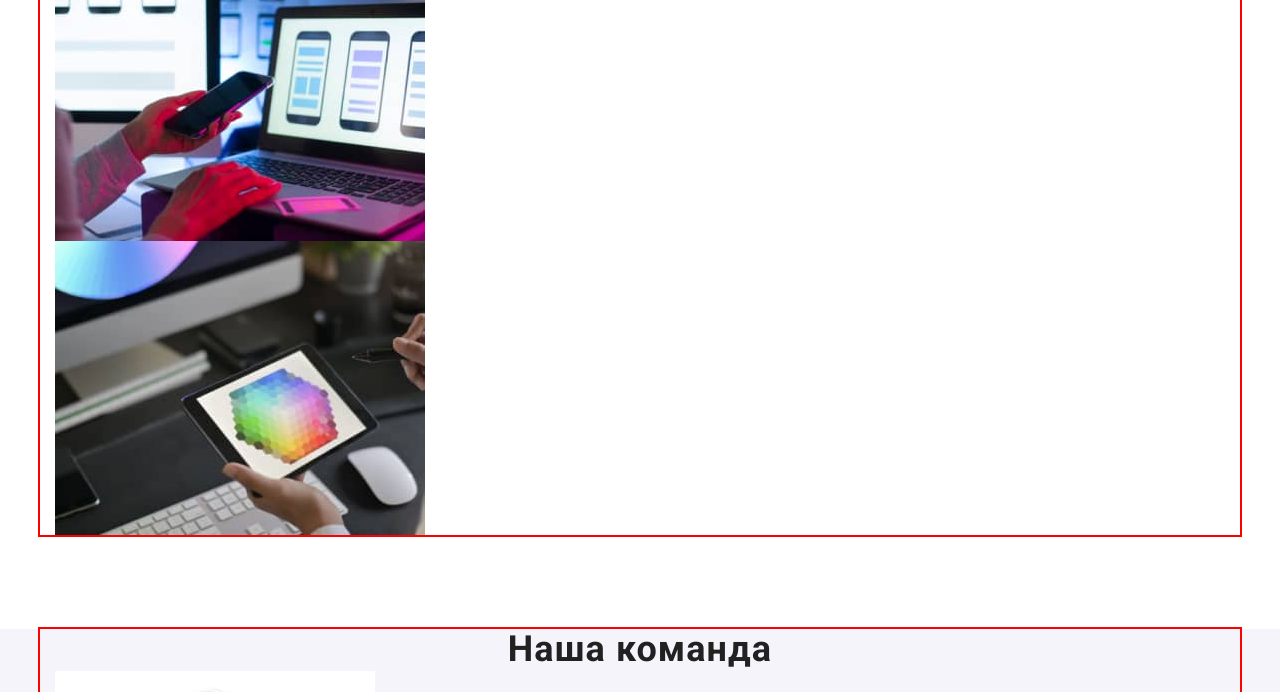
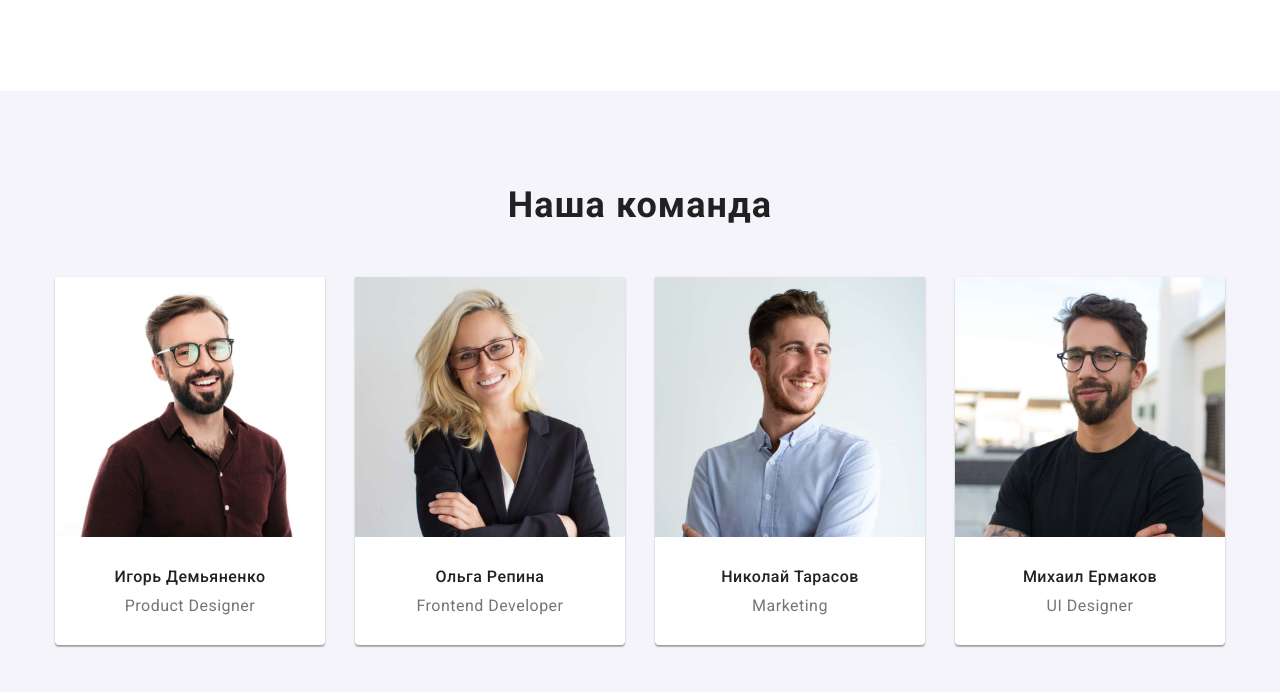
Before and after one commit to Salamandero/goit-markup-hw-03, a plain HTML site: page index.html in a window 1280 px wide. Shown: the part 1337-2029 px from the top of the page. Drawn offline with nearby package versions, Linux system fonts and the light colour scheme.

Commit message:
home page is ready
added margin/padding looks like to designe maket

```diff
--- a/css/styles.css
+++ b/css/styles.css
@@ -48,7 +48,7 @@ img {
   margin: 0 auto;
   padding-left: 15px;
   padding-right: 15px;
-  outline: 2px solid red;
+  /* outline: 2px solid red; */
 }
 .section{
   padding-bottom: 94px;
@@ -204,7 +204,6 @@ max-width: 696px;
 }
 .peculiarities-item{
   width: 270px;
-  outline: 2px solid teal;
 }
 .peculiarities-item:not(:last-child){
 margin-right: 30px;
@@ -219,6 +218,8 @@ margin-right: 30px;
 }
 /* ----------Work------------ */
 .work-title {
+  margin-bottom: 50px;
+
   font-weight: 700;
   font-size: 36px;
   line-height: 1.16;
@@ -227,18 +228,22 @@ margin-right: 30px;
 
   color: var(--primary-text-color);
 }
-/*
-.work-list > .item{
-  padding-right: 30px;
+.work-list{
+  display: flex;
+  flex-wrap: wrap;
 }
-.work-list>.item:last-child {
-  padding-right: 30px;
-} */
+.work-item:not(:nth-child(3n)){
+  margin-right: 30px;
+}
+
 /* --------Team -------------*/
 .team {
   background: #f5f4fa;
 }
 .team-title {
+  padding-top: 94px;
+  margin-bottom: 50px;
+
   font-weight: 700;
   font-size: 36px;
   line-height: 1.16;
@@ -247,7 +252,29 @@ margin-right: 30px;
 
   color: var(--primary-text-color);
 }
+.team-list{
+  display: flex;
+  flex-wrap: wrap;
+  }
+.team-item{
+    max-width: 270px;
+    background: #FFFFFF;
+    /* material shadow v1 */
+
+    box-shadow: 0px 1px 3px rgba(0, 0, 0, 0.12),
+    0px 1px 1px rgba(0, 0, 0, 0.14),
+    0px 2px 1px rgba(0, 0, 0, 0.2);
+    border-radius: 0px 0px 4px 4px;
+  }
+.team-item:not(:nth-child(4n)) {
+  margin-right: 30px;
+}
+.team-item img{
+  margin-bottom: 30px;
+}
 .team-pretext {
+  margin-bottom: 10px;
+
   font-weight: 500;
   font-size: 16px;
   line-height: 1.1875;
@@ -261,15 +288,19 @@ margin-right: 30px;
   font-size: 16px;
   line-height: 1.1875;
 
+  margin-bottom: 30px;
   text-align: center;
   letter-spacing: 0.03em;
   color: var(--text-color);
 }
 /* -------------Footer---------------- */
 footer {
+  padding-top: 60px;
+  padding-bottom: 60px;
   background-color: #2f303a;
 }
 .footer-logo {
+margin-bottom: 20px;
   font-family: 'Raleway';
   font-weight: 700;
   font-size: 26px;
@@ -281,12 +312,17 @@ footer {
   color: var(--accent-color);
 }
 .footer-map {
+  margin-bottom: 9px;
+
   font-style: normal;
   font-size: 14px;
   line-height: 1.71;
   letter-spacing: 0.03em;
 
   color: var(--white-text-color);
+}
+.footer-mail{
+  margin-bottom: 9px;
 }
 .footer-mail,
 .footer-tel {
@@ -329,40 +365,38 @@ footer {
 .filters-btn:focus {
   color: var(--white-text-color);
 }
-.project-list {
+
+.projects-list {
   display: flex;
   flex-wrap: wrap;
 }
-.project-list .item {
+
+.projects-list .item {
   width: calc((100% - 60px) / 3);
   margin-right: 30px;
 }
 
 
 /*
-.project-list .item{
+.projects-list .item{
   width: 370px;
   margin-right: 30px;
   margin-bottom: 30px;
 }*/
 
-.project-list .item:nth-child(3n){
+.projects-list .item:nth-child(3n){
   margin-right: 0;
 }
-/* .project-list .item:nth-last-child(-n+3){
+/* .projects-list .item:nth-last-child(-n+3){
   margin-bottom: 0;
 } */
 
-
-
-
-
-      /* Альтернатива */
+/* Альтернатива */
 /*
-.project-list .item:not(:nth-child(3n)) {
+.projects-list .item:not(:nth-child(3n)) {
   margin-right: 30px;
 }
-.project-list .item:not(:nth-last-child(-n+3)) {
+.projects-list .item:not(:nth-last-child(-n+3)) {
 margin-bottom: 30px;
 } */
 
--- a/index.html
+++ b/index.html
@@ -114,25 +114,25 @@
         <ul class="list team-list">
           <li class="team-item">
             <img src="./images/our-command/img-1.jpg" alt="Мужчина в очках"
-              width="320" />
+              width="270" />
             <h3 class="team-pretext">Игорь Демьяненко</h3>
             <p lang="en" class="team-text">Product Designer</p>
           </li>
           <li class="team-item">
             <img src="./images/our-command/img-2.jpg" alt="Женщина в костюме"
-              width="320" />
+              width="270" />
             <h3 class="team-pretext">Ольга Репина</h3>
             <p lang="en" class="team-text">Frontend Developer</p>
           </li>
           <li class="team-item">
             <img src="./images/our-command/img-3.jpg" alt="Молодой парень"
-              width="320" />
+              width="270" />
             <h3 class="team-pretext">Николай Тарасов</h3>
             <p lang="en" class="team-text">Marketing</p>
           </li>
           <li class="team-item">
             <img src="./images/our-command/img-4.jpg" alt="Парень ИТшник"
-              width="320" />
+              width="270" />
             <h3 class="team-pretext">Михаил Ермаков</h3>
             <p lang="en" class="team-text">UI Designer</p>
           </li>
```
